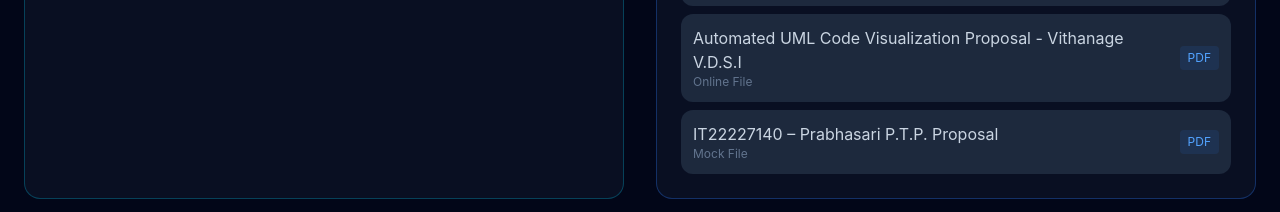
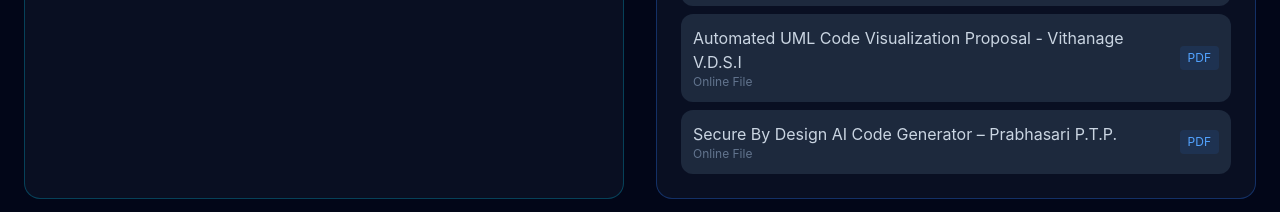
Before and after one commit to KavinMadusanka/Safe-AI-Web-Site, a React app in the folder frontend/: page / in a window 1280 px wide. Shown: the part 6760-6972 px from the top of the page. Built offline with nearby package versions, Linux system fonts and the light colour scheme; the HTML template or start-up script is replaced by a standard one.

Commit message:
Update document links and rename entry

```diff
--- a/frontend/src/pages/Documents.jsx
+++ b/frontend/src/pages/Documents.jsx
@@ -38,10 +38,10 @@ const docCategories = [
       },
 
       {
-        name: "IT22227140 – Prabhasari P.T.P. Proposal",
+        name: "Secure By Design AI Code Generator – Prabhasari P.T.P.",
         type: "PDF",
-        file: "#proposal-prabhasari.pdf",
-        size: "Mock File",
+        file: "https://mysliit-my.sharepoint.com/:b:/g/personal/it22227140_my_sliit_lk/IQCT0gDxtK1hQ7tvdwNmFNpKAW1KJaRJEay0qI-9cCjWhSk?e=Je7YPl",
+        size: "Online File",
       },
     ],
   },
@@ -56,8 +56,15 @@ const docCategories = [
         file: "https://mysliit-my.sharepoint.com/:b:/g/personal/it22232236_my_sliit_lk/IQAyGs-i33DjTY-9tQhY9tEsAcJplq88rv4sRNizXTqSIuM?e=ufxeHn",
         size: "Mock File"
       },
-      { name: "Checklist 2", type: "PDF", file: "#checklist-gunawardana.pdf", size: "Mock File" },
-      { name: "Checklist 3", type: "PDF", file: "#checklist-vithanage.pdf", size: "Mock File" },
+      { name: "Checklist 2",
+        type: "PDF",
+        file: "https://mysliit-my.sharepoint.com/:v:/g/personal/it22227140_my_sliit_lk/IQAO68WPI1vPRIAbptGawQzeAVyv32H7KP9r6LerSIq_xcY?nav=eyJyZWZlcnJhbEluZm8iOnsicmVmZXJyYWxBcHAiOiJPbmVEcml2ZUZvckJ1c2luZXNzIiwicmVmZXJyYWxBcHBQbGF0Zm9ybSI6IldlYiIsInJlZmVycmFsTW9kZSI6InZpZXciLCJyZWZlcnJhbFZpZXciOiJNeUZpbGVzTGlua0NvcHkifX0&e=EUI6Oy",
+        size: "Mock File"
+      },
+      { name: "Checklist 3",
+        type: "PDF",
+        file: "https://mysliit-my.sharepoint.com/:b:/g/personal/it22227140_my_sliit_lk/IQAd2pFyhbDVRpYNhj_BEUlAAUE42s9dSvJQAa2Rw0Eirkk?e=7bqNTe",
+        size: "Mock File" },
     ],
   },
   {
```
